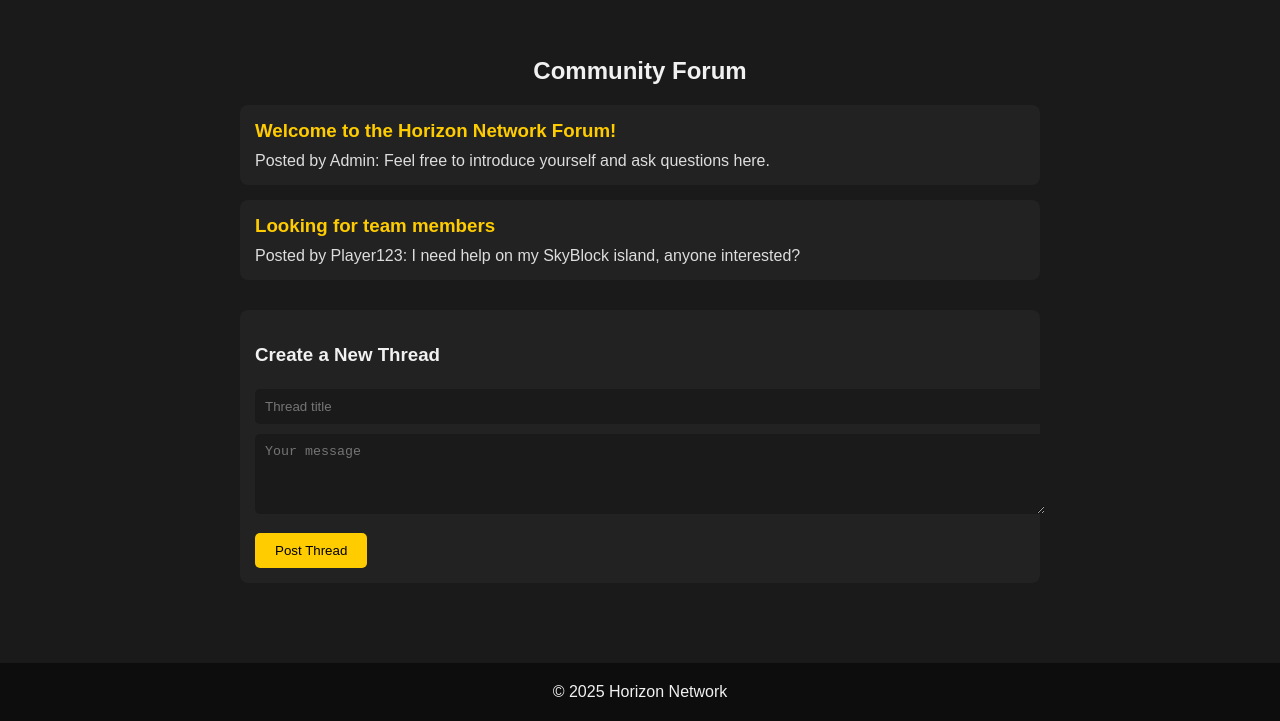
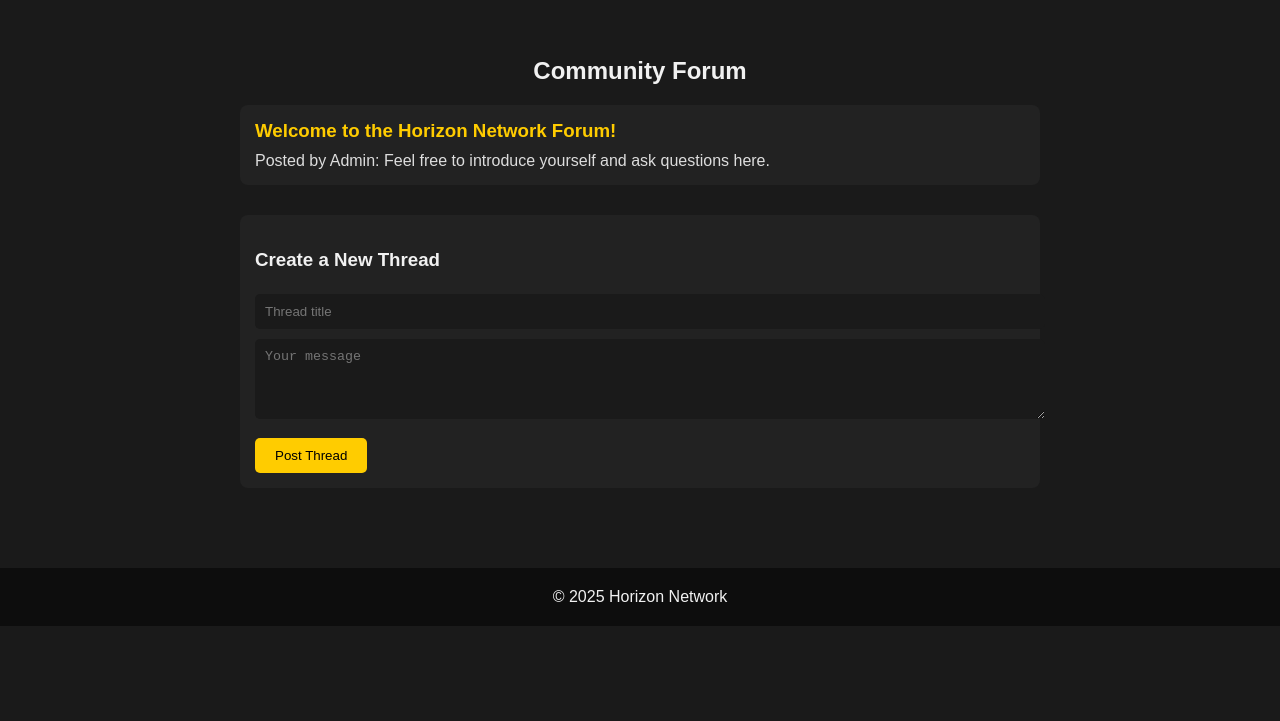
Before and after one commit to TNT4848/horizon-network-website, a plain HTML site: page forum.html in a window 1280 px wide. Shown: the part 128-849 px from the top of the page. After the commit the page ends 800 px from the top, so only its background shows below. Drawn offline with Linux system fonts and the light colour scheme.

Commit message:
forum.html

```diff
--- a/forum.html
+++ b/forum.html
@@ -76,11 +76,6 @@
                 <p>Posted by Admin: Feel free to introduce yourself and ask questions here.</p>
             </div>
 
-            <div class="thread">
-                <h3>Looking for team members</h3>
-                <p>Posted by Player123: I need help on my SkyBlock island, anyone interested?</p>
-            </div>
-
             <!-- New thread form -->
             <div class="new-thread">
                 <h3>Create a New Thread</h3>
```
